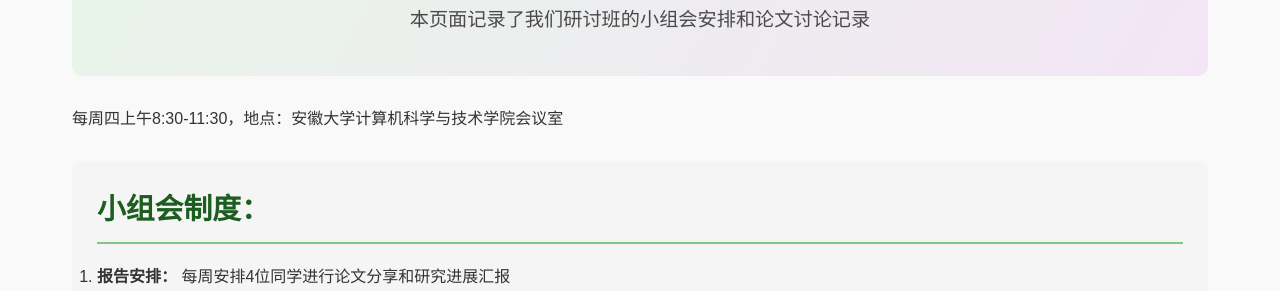
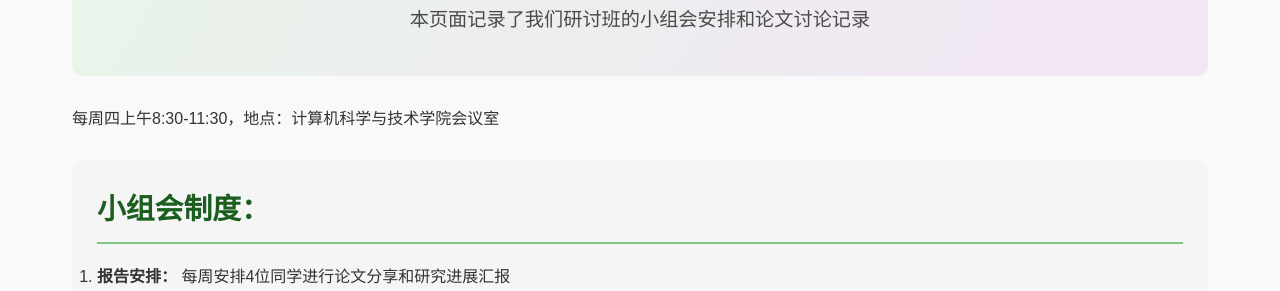
Before and after one commit to shixuan7/ahu-test, a Jekyll site: the page built from index.md, in a window 1280 px wide. Shown: the part 255-546 px from the top of the page. Built offline with Jekyll 4.4.1, drawn with Linux system fonts in a browser that asks for light colours.

Commit message:
feat init project

```diff
--- a/index.md
+++ b/index.md
@@ -8,7 +8,7 @@
   <p style="color: #4A4A4A; font-size: 1.2em;">本页面记录了我们研讨班的小组会安排和论文讨论记录</p>
 </div>
 
-每周四上午8:30-11:30，地点：安徽大学计算机科学与技术学院会议室
+每周四上午8:30-11:30，地点：计算机科学与技术学院会议室
 
 <div class="meeting-rules" style="background: #F5F5F5; padding: 25px; border-radius: 10px; margin: 30px 0;">
   <h2 style="color: #1B5E20; border-bottom: 2px solid #81C784; padding-bottom: 10px; margin-bottom: 20px;">小组会制度：</h2>
--- a/styles.css
+++ b/styles.css
@@ -14,7 +14,7 @@
 
 /* 头部样式 */
 header {
-    background-color: #0e4d92;
+    background-color: #0F4C81;
     color: white;
     padding: 1.5rem 2.5rem;
     box-shadow: 0 2px 8px rgba(0,0,0,0.15);
```
